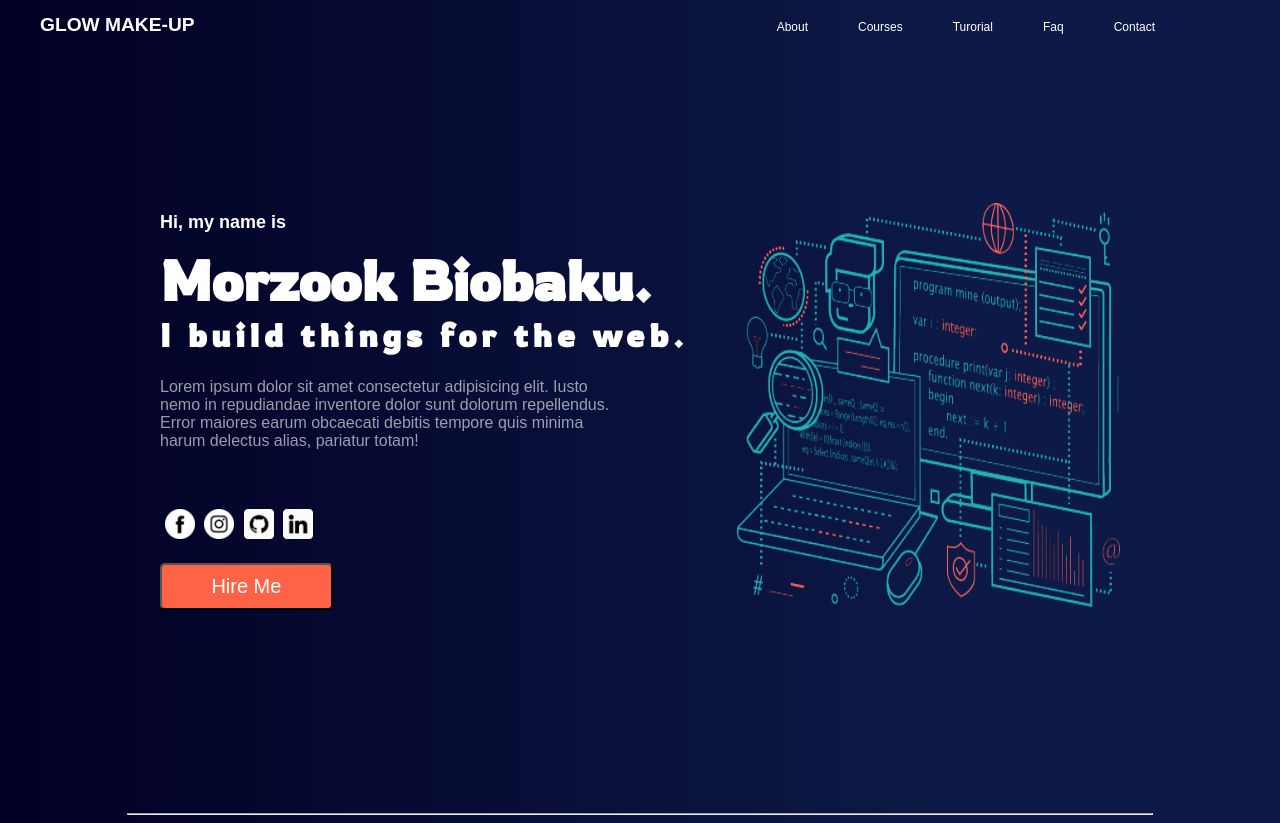
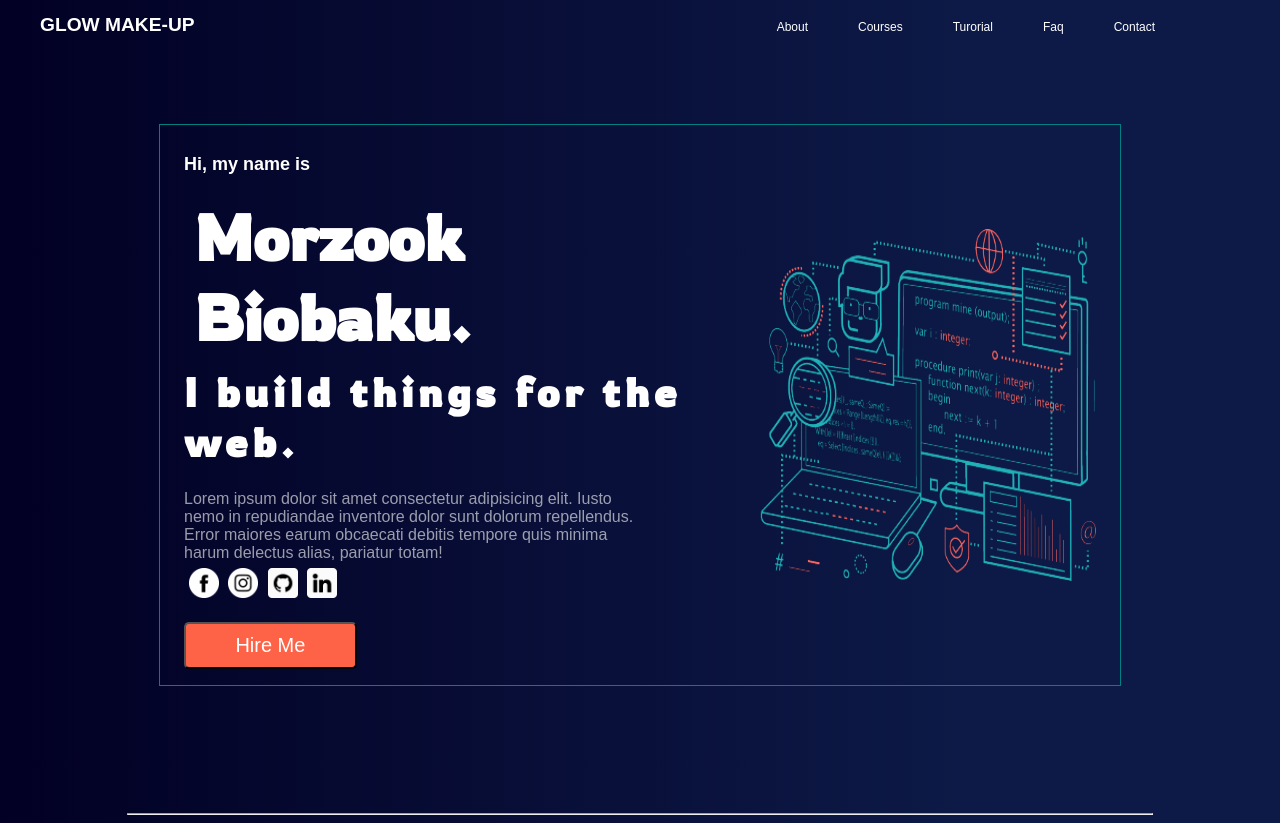
Before and after one commit to morzook/portfolio, a plain HTML site: page index.html in a window 1280 px wide. Drawn offline with Linux system fonts and the light colour scheme.

Commit message:
Update portfolio.css

```diff
--- a/portfolio.css
+++ b/portfolio.css
@@ -146,7 +146,7 @@ a.site-logo {
     .nav-toggler{
       display: block;
       margin-top: -50px;
-      margin-right: -60px ;
+      margin-right: -70px ;
     }
     .site-navbar {
       min-height: 60px;
@@ -222,8 +222,7 @@ a.site-logo {
 }
 
 
-/* Hero section */
-
+/* HERO SECTION STARTS */
 .hero{
   height: 100vh;
   display: flex;
@@ -234,6 +233,7 @@ a.site-logo {
   }
 
   .meet-me{
+    border: 1px solid teal;
     margin-top: 50px;
     margin: 10px 10px;
     height: 70%;
@@ -253,8 +253,8 @@ a.site-logo {
 }
 
  .hero-image-container{
-  height: 80%;
-  width: 40%;
+  height: 70%;
+  width: 35%;
   display: flex;
   flex-direction: column;
   justify-content: center;
@@ -272,13 +272,13 @@ a.site-logo {
 }
 
 .hero-text-2{
-    font-size:3.5rem;
+    font-size:4rem;
     font-family: 'Rowdies', cursive;
-    margin: 0;
+    margin: 10px;
 }
 
 .hero-text-3{
-    font-size:2rem;
+    font-size:2.5rem;
     font-family: 'Rowdies', cursive;
     margin: 0;
     letter-spacing: 5px;
@@ -292,7 +292,7 @@ a.site-logo {
 }
 
 .icons{
-  margin-top: 15px;
+  margin-top: -10px;
   width: 30px;
   padding-left: 5px;
   color: #fafafa;
@@ -435,7 +435,6 @@ button {
   }
 
 .text-area{
-  border: 2px solid rgb(255, 38, 0);
     width: 95%;
     height: 80%;
 }
@@ -483,7 +482,6 @@ button {
 @media only screen and (max-width: 480px) {
 
   .hero{
-    border: 2px solid rgb(157, 16, 228);
     height: 80vh;
     margin-top: 40px;
 
```
